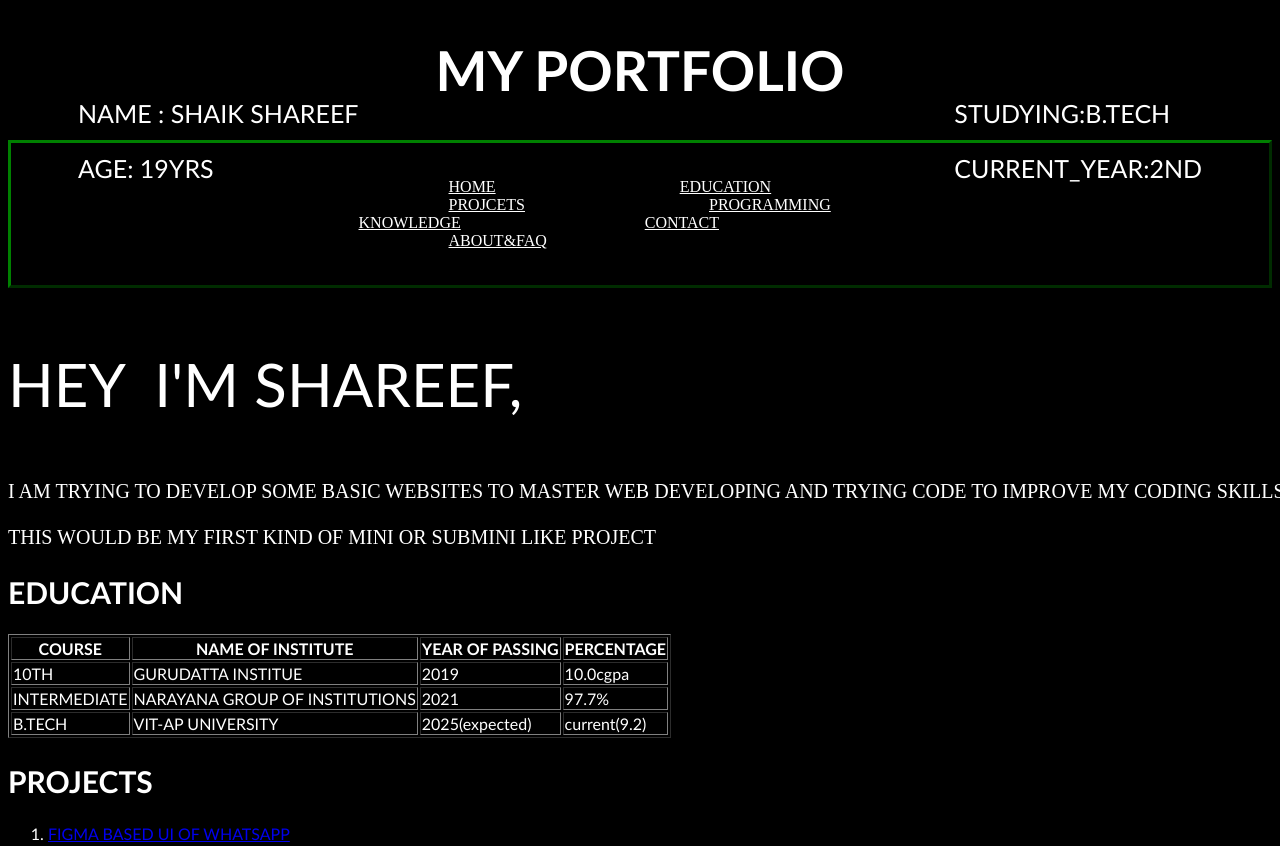
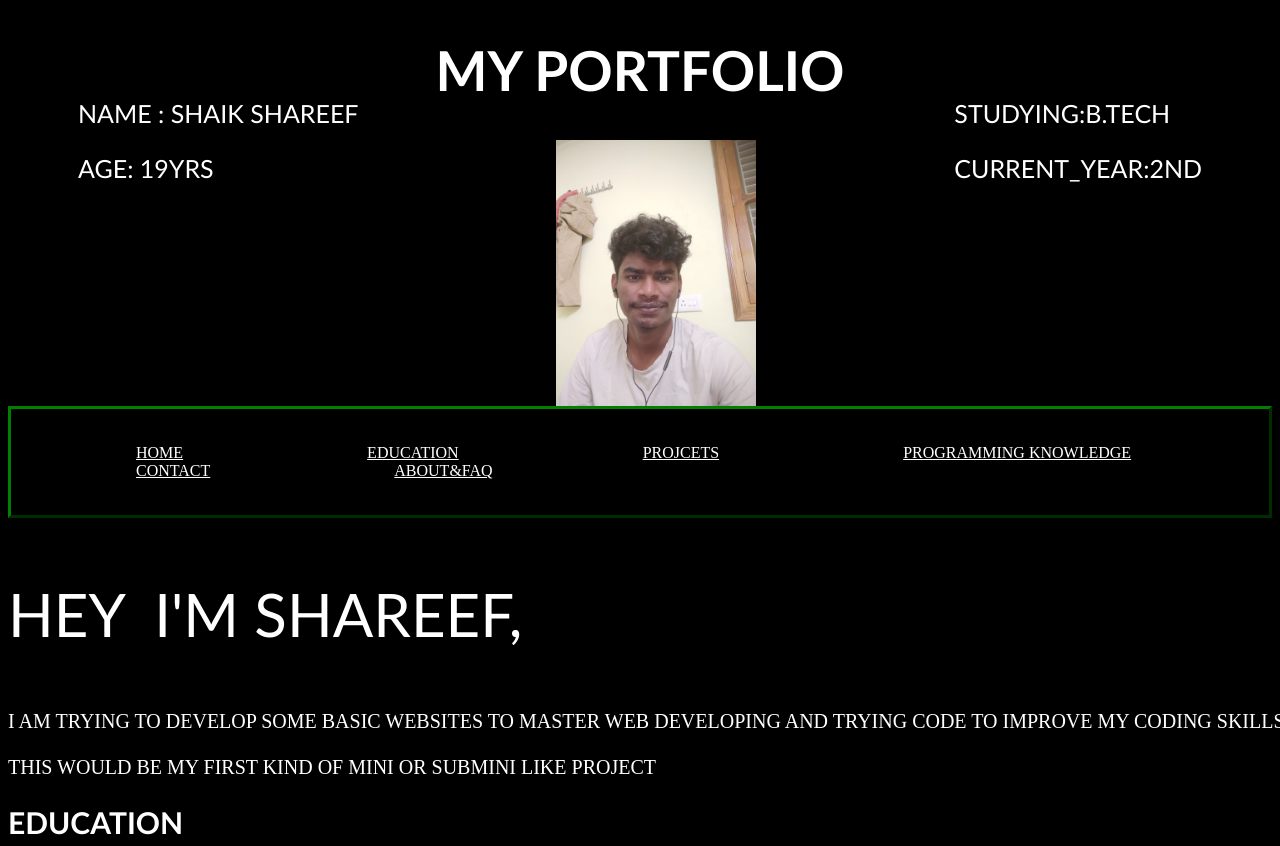
Before and after one commit to shikshareef/MY-PORTFOLIO, a plain HTML site: page index.html in a window 1280 px wide. Shown: the top 846 px of the page. Drawn offline with Linux system fonts and the light colour scheme.

Commit message:
Update index.html

```diff
--- a/index.html
+++ b/index.html
@@ -20,7 +20,7 @@
         </span>
 
 
-        <img id="img" src="img/WhatsApp Image 2023-02-26 at 22.25.52.jpg" width="200" alt="">
+        <img id="img" src="WhatsApp Image 2023-02-26 at 22.25.52.jpg" width="200" alt="">
     </header>
     <nav id="nava">
         <a href="#" class="navalo">HOME</a>
```
